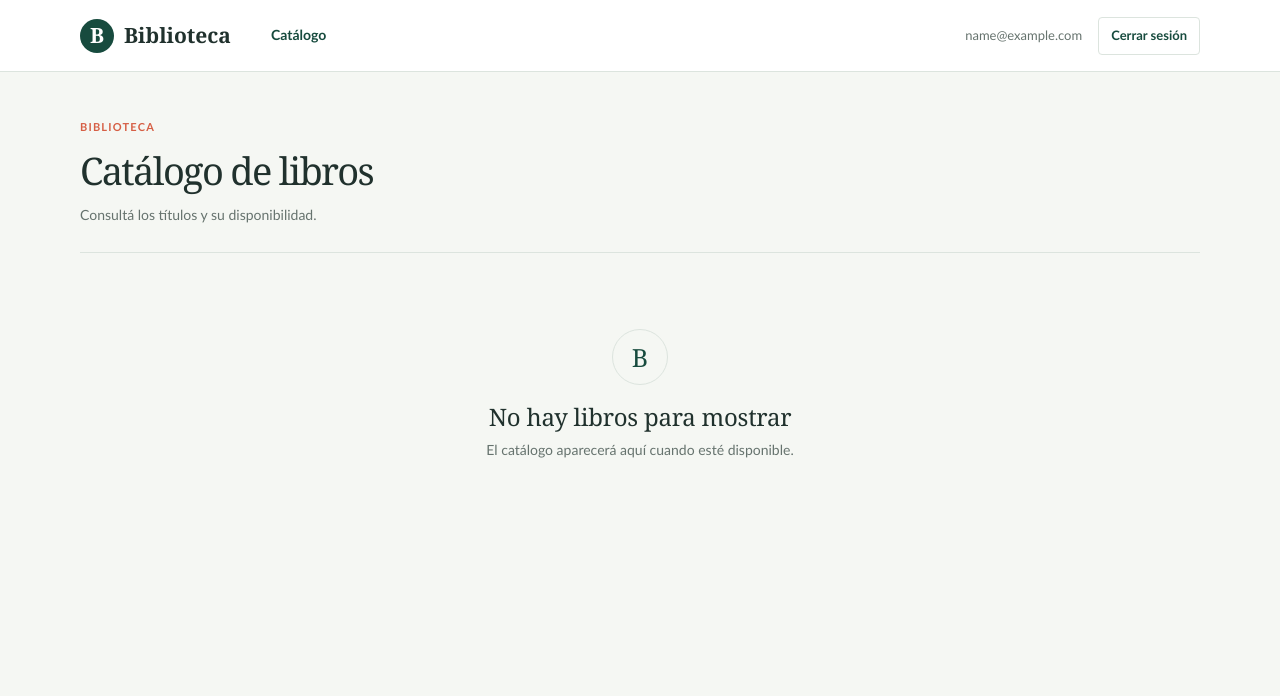
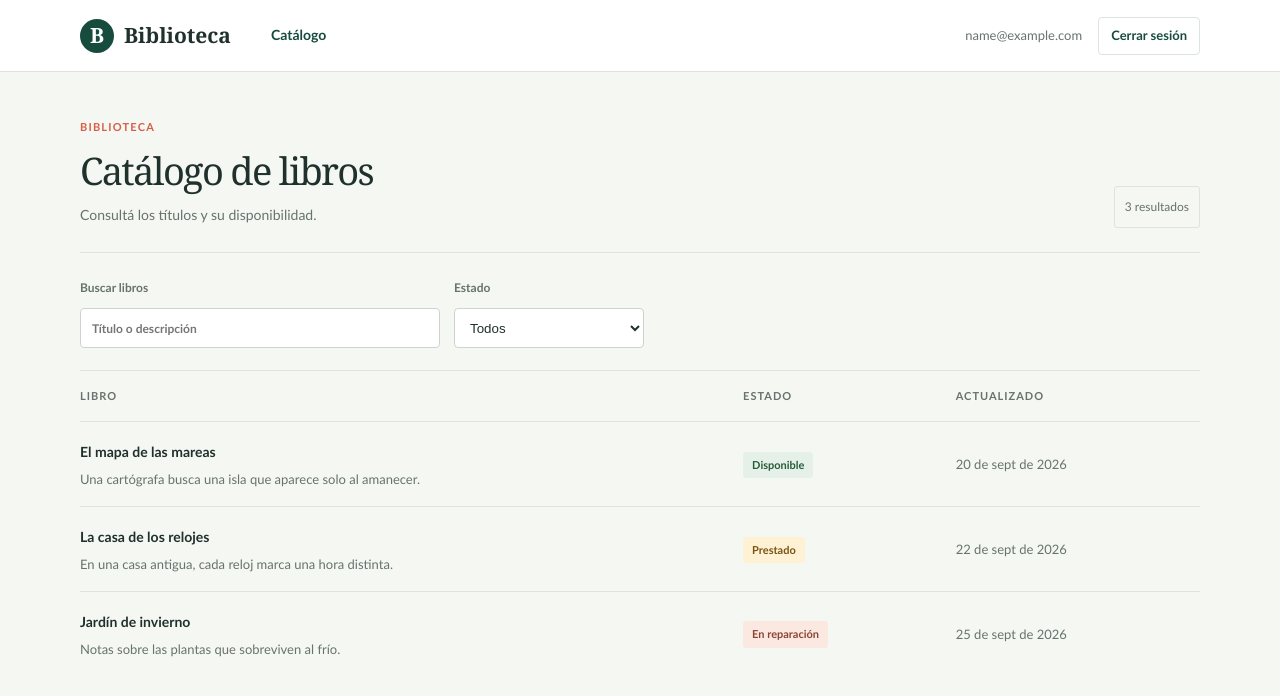
Before and after one commit to RamzLu/practica-integradora-TLPIV-2026, a React (Vite) app in the folder frontend/: page /libros in a window 1280 px wide. Shown: the top 696 px of the page. Built offline with nearby package versions, Linux system fonts and the light colour scheme; sample sign-in values are in the browser's storage.

Commit message:
mostrar catálogo con busqueda y filtros

```diff
--- a/frontend/src/App.css
+++ b/frontend/src/App.css
@@ -81,6 +81,26 @@ a { color: inherit; }
 .catalog-heading { display: flex; align-items: end; justify-content: space-between; padding-bottom: 24px; border-bottom: 1px solid var(--line); }
 .catalog-heading h1 { margin: 0 0 10px; color: var(--ink); font-family: Georgia, serif; font-size: 38px; font-weight: 500; line-height: 1.1; }
 .catalog-description { margin: 0; color: var(--muted); font-size: 14px; }
+.catalog-count { margin: 0; padding: 7px 10px; border: 1px solid var(--line); border-radius: 3px; color: var(--muted); font-size: 12px; white-space: nowrap; }
+.catalog-toolbar { display: flex; align-items: end; gap: 14px; padding: 22px 0; }
+.catalog-search, .catalog-filter { display: grid; gap: 7px; color: var(--muted); font-size: 12px; font-weight: 700; }
+.catalog-search { width: min(360px, 100%); }
+.catalog-filter { width: 190px; }
+.catalog-search input, .catalog-filter select { width: 100%; height: 40px; padding: 0 11px; border: 1px solid #cbd5ce; border-radius: 4px; background: var(--paper); color: var(--ink); }
+.catalog-search input:focus-visible, .catalog-filter select:focus-visible { border-color: var(--green); outline: 3px solid var(--gold); outline-offset: 2px; }
+.catalog-table-wrap { overflow-x: auto; border-top: 1px solid var(--line); }
+.catalog-table { width: 100%; border-collapse: collapse; text-align: left; }
+.catalog-table th { padding: 12px 16px; color: var(--muted); font-size: 11px; font-weight: 700; letter-spacing: 1px; text-transform: uppercase; }
+.catalog-table th:first-child, .catalog-table td:first-child { padding-left: 0; }
+.catalog-table td { padding: 17px 16px; border-top: 1px solid var(--line); color: var(--ink); font-size: 13px; vertical-align: middle; }
+.catalog-table td strong { display: block; margin-bottom: 5px; font-size: 14px; }
+.book-description { display: block; max-width: 580px; color: var(--muted); line-height: 1.45; }
+.book-date { color: var(--muted) !important; white-space: nowrap; }
+.status-badge { display: inline-flex; align-items: center; min-height: 25px; padding: 0 9px; border-radius: 3px; font-size: 11px; font-weight: 700; white-space: nowrap; }
+.status-disponible { background: #e5f1e8; color: #285b39; }
+.status-prestado { background: #fff1d3; color: #775514; }
+.status-en_reparacion { background: #fbe8e1; color: #8b4535; }
+.catalog-no-results { margin: 0; padding: 32px 0; color: var(--muted); font-size: 14px; text-align: center; }
 .catalog-empty { display: grid; justify-items: center; max-width: 530px; margin: 76px auto 0; text-align: center; }
 .empty-mark { display: grid; width: 56px; aspect-ratio: 1; margin-bottom: 18px; place-items: center; border: 1px solid var(--line); border-radius: 50%; color: var(--green); font-family: Georgia, serif; font-size: 25px; }
 .catalog-empty h2 { margin: 0 0 8px; color: var(--ink); font-family: Georgia, serif; font-size: 24px; font-weight: 500; }
@@ -101,6 +121,11 @@ a { color: inherit; }
   .page-content { width: calc(100% - 32px); padding-top: 30px; }
   .catalog-heading h1 { font-size: 32px; }
   .catalog-empty { margin-top: 56px; }
+  .catalog-toolbar { align-items: stretch; flex-direction: column; gap: 12px; }
+  .catalog-search, .catalog-filter { width: 100%; }
+  .catalog-table { min-width: 580px; }
+  .catalog-table td { padding: 14px 12px; }
+  .book-description { max-width: 260px; }
 }
 
 @media (prefers-reduced-motion: reduce) {
--- a/frontend/src/pages/LibroListPage.tsx
+++ b/frontend/src/pages/LibroListPage.tsx
@@ -1,4 +1,57 @@
+import { useState } from 'react'
+import type { Libro, LibroStatus } from '../types'
+
+const librosDeVistaPrevia: Libro[] = [
+	{
+		id: 'libro-1',
+		titulo: 'El mapa de las mareas',
+		descripcion: 'Una cartógrafa busca una isla que aparece solo al amanecer.',
+		estado: 'DISPONIBLE',
+		createdAt: '2026-09-10T12:00:00.000Z',
+		updatedAt: '2026-09-20T12:00:00.000Z',
+	},
+	{
+		id: 'libro-2',
+		titulo: 'La casa de los relojes',
+		descripcion: 'En una casa antigua, cada reloj marca una hora distinta.',
+		estado: 'PRESTADO',
+		createdAt: '2026-09-12T12:00:00.000Z',
+		updatedAt: '2026-09-22T12:00:00.000Z',
+	},
+	{
+		id: 'libro-3',
+		titulo: 'Jardín de invierno',
+		descripcion: 'Notas sobre las plantas que sobreviven al frío.',
+		estado: 'EN_REPARACION',
+		createdAt: '2026-09-15T12:00:00.000Z',
+		updatedAt: '2026-09-25T12:00:00.000Z',
+	},
+]
+
+const etiquetasEstado: Record<LibroStatus, string> = {
+	DISPONIBLE: 'Disponible',
+	PRESTADO: 'Prestado',
+	EN_REPARACION: 'En reparación',
+}
+
+function formatDate(date: string) {
+	return new Intl.DateTimeFormat('es-AR', {
+		day: '2-digit',
+		month: 'short',
+		year: 'numeric',
+	}).format(new Date(date))
+}
+
 export function LibroListPage() {
+	const [query, setQuery] = useState('')
+	const [statusFilter, setStatusFilter] = useState<LibroStatus | 'TODOS'>('TODOS')
+	const normalizedQuery = query.trim().toLocaleLowerCase('es')
+	const visibleBooks = librosDeVistaPrevia.filter((book) => {
+		const matchesQuery = `${book.titulo} ${book.descripcion}`.toLocaleLowerCase('es').includes(normalizedQuery)
+		const matchesStatus = statusFilter === 'TODOS' || book.estado === statusFilter
+		return matchesQuery && matchesStatus
+	})
+
 	return (
 		<section className="catalog-page">
 			<header className="catalog-heading">
@@ -7,11 +60,62 @@ export function LibroListPage() {
 					<h1>Catálogo de libros</h1>
 					<p className="catalog-description">Consultá los títulos y su disponibilidad.</p>
 				</div>
+				<p className="catalog-count">{visibleBooks.length} resultados</p>
 			</header>
-			<div className="catalog-empty">
-				<span className="empty-mark" aria-hidden="true">B</span>
-				<h2>No hay libros para mostrar</h2>
-				<p>El catálogo aparecerá aquí cuando esté disponible.</p>
+
+			<div className="catalog-toolbar">
+				<label className="catalog-search">
+					<span>Buscar libros</span>
+					<input
+						type="search"
+						value={query}
+						onChange={(event) => setQuery(event.currentTarget.value)}
+						placeholder="Título o descripción"
+					/>
+				</label>
+				<label className="catalog-filter">
+					<span>Estado</span>
+					<select
+						value={statusFilter}
+						onChange={(event) => setStatusFilter(event.currentTarget.value as LibroStatus | 'TODOS')}
+					>
+						<option value="TODOS">Todos</option>
+						<option value="DISPONIBLE">Disponible</option>
+						<option value="PRESTADO">Prestado</option>
+						<option value="EN_REPARACION">En reparación</option>
+					</select>
+				</label>
+			</div>
+
+			<div className="catalog-table-wrap">
+				<table className="catalog-table">
+					<thead>
+						<tr>
+							<th scope="col">Libro</th>
+							<th scope="col">Estado</th>
+							<th scope="col">Actualizado</th>
+						</tr>
+					</thead>
+					<tbody>
+						{visibleBooks.map((book) => (
+							<tr key={book.id}>
+								<td>
+									<strong>{book.titulo}</strong>
+									<span className="book-description">{book.descripcion}</span>
+								</td>
+								<td>
+									<span className={`status-badge status-${book.estado.toLowerCase()}`}>
+										{etiquetasEstado[book.estado]}
+									</span>
+								</td>
+								<td className="book-date">{formatDate(book.updatedAt)}</td>
+							</tr>
+						))}
+					</tbody>
+				</table>
+				{visibleBooks.length === 0 && (
+					<p className="catalog-no-results" role="status">No hay libros que coincidan con la búsqueda.</p>
+				)}
 			</div>
 		</section>
 	)
```
